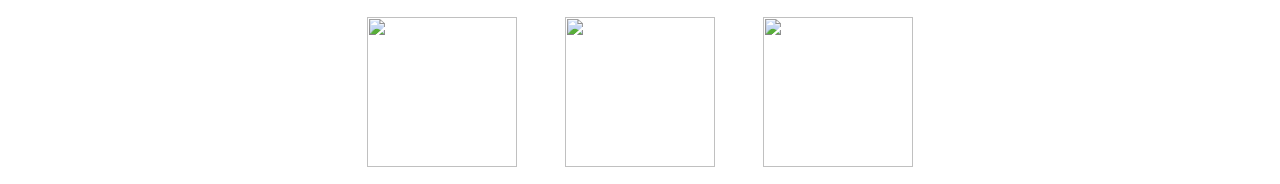
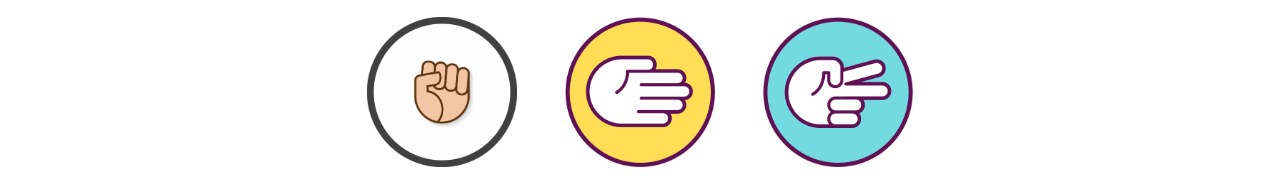
Before and after one commit to badsha-sheikh/Project-2, a plain HTML site: page index.html in a window 1280 px wide. Shown: the part 68-252 px from the top of the page. Drawn offline with Linux system fonts and the light colour scheme; the site is published under a folder, as on GitHub Pages, so addresses that start at the root find nothing.

Commit message:
update for showing image

```diff
--- a/index.html
+++ b/index.html
@@ -9,9 +9,9 @@
 <body>
     <h1 class="heading">Rock Paper Sessiors Game</h1>
     <div class="game-pic-choice">
-        <div id="rock" class="gamepic" > <img src="/Images/Rock.png" >  </div>
-        <div id="paper" class="gamepic" > <img src="/Images/Paper.png"> </div>
-         <div id="sessiors" class="gamepic" > <img src="/Images/Sessiors.png"> </div>
+        <div id="rock" class="gamepic" > <img src="Images/Rock.png" >  </div>
+        <div id="paper" class="gamepic" > <img src="Images/Paper.png"> </div>
+         <div id="sessiors" class="gamepic" > <img src="Images/Sessiors.png"> </div>
     </div>
     <div class="game-point">
         <div class="score">
```
